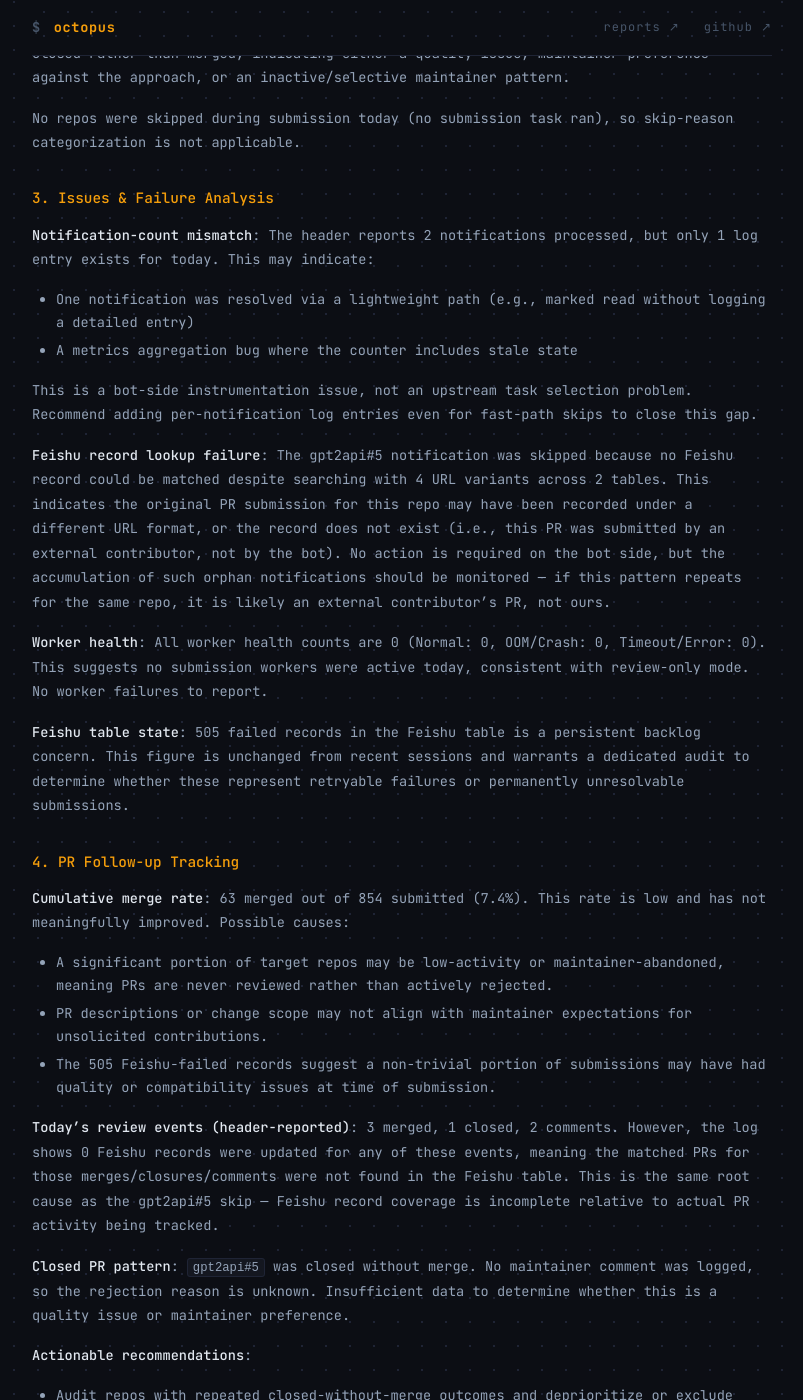
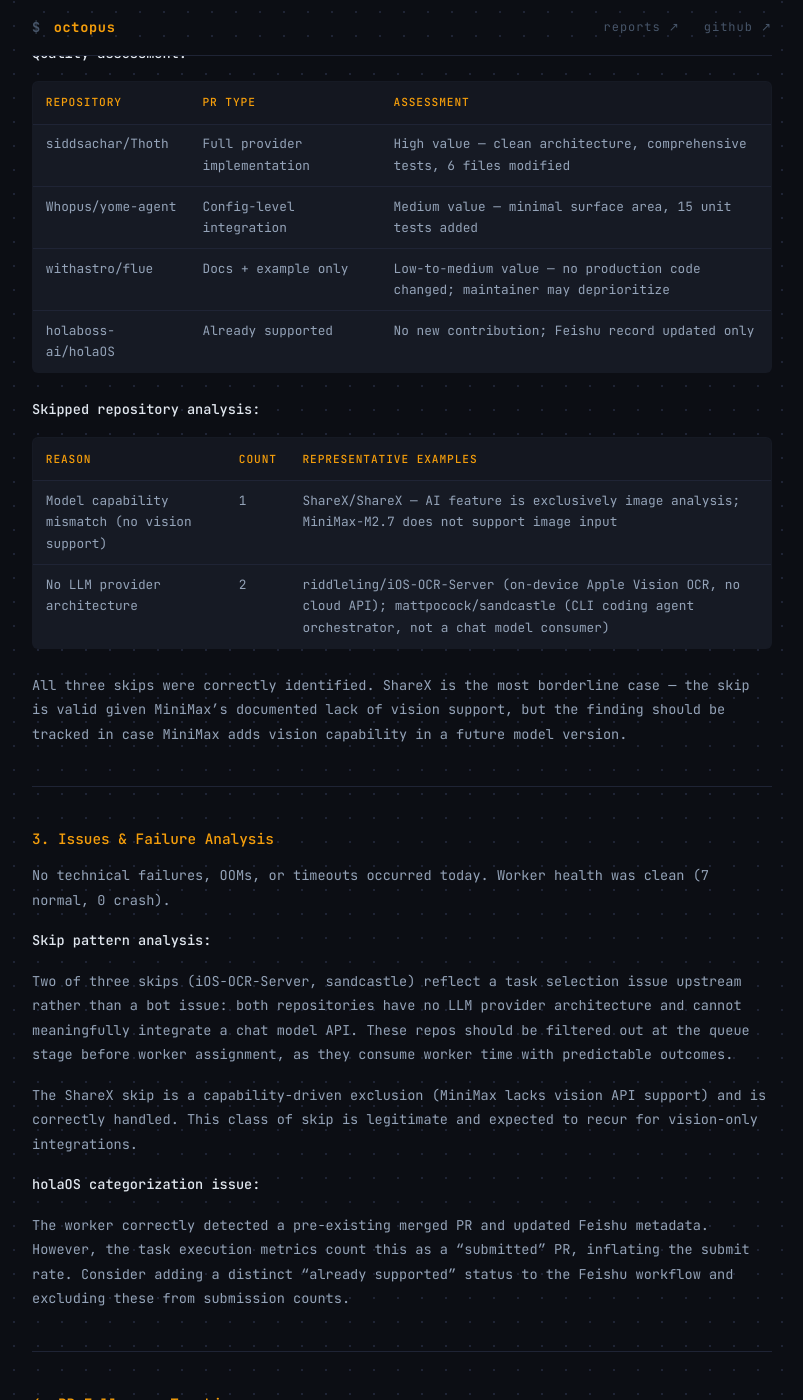
Before and after one commit to octo-patch/daily-reports, a Jekyll site: the page built from 2026-05/2026-05-04.md, in a window 1280 px wide and 1400 px high, scrolled down 826 px. Shown: the whole window, without its empty margins (238-1041 px from the left). Built offline with Jekyll 4.4.1, drawn with Linux system fonts in a browser that asks for light colours; some of the changed text lies outside the part shown.

Commit message:
daily report: 2026-05-04

```diff
--- a/2026-05/2026-05-04.md
+++ b/2026-05/2026-05-04.md
@@ -1,54 +1,75 @@
 ---
 layout: report
 title: "Octopus Daily Report — 2026-05-04"
-summary: "No PR submissions were executed today. The scheduler ran in `github-pr-review` mode only, processing the notification queue rather than submitting new PRs. Submit rate is not applicable for this sessi"
+summary: "7 repositories were processed today, with 4 PRs submitted and 3 skipped, yielding a submit rate of 57.1%. Among the 4 submitted PRs, the actual work breaks down as follows:"
 ---
 
 ## Summary
 
 ### 1. Daily Work Summary
 
-No PR submissions were executed today. The scheduler ran in `github-pr-review` mode only, processing the notification queue rather than submitting new PRs. Submit rate is not applicable for this session.
+7 repositories were processed today, with 4 PRs submitted and 3 skipped, yielding a submit rate of 57.1%. Among the 4 submitted PRs, the actual work breaks down as follows:
 
-Review activity recorded 2 notifications in the header metrics, though log evidence shows only 1 notification was actively processed (review__20260504_130003__9ae33383.log). The discrepancy of 1 notification between the reported count and the log count suggests either a notification was pre-filtered before log entry, or the metrics counter includes a carry-over from a prior run.
+- **New provider integration (full implementation)**: siddsachar/Thoth#41 and Whopus/yome-agent#2 — both added MiniMax as a first-class provider with env var mapping, model constants, and unit tests. Thoth's PR is particularly high-quality, adding 32 test assertions across 3 test files with zero regressions.
+- **Documentation and example addition**: withastro/flue#46 — no functional code change; added README docs, improved JSDoc, improved error messages, and a new example agent file.
+- **Already-supported detection**: holaboss-ai/holaOS#103 — the worker identified that MiniMax support had already been merged on 2026-04-07 and updated the Feishu record accordingly. This was recorded as a success but did not produce a new PR; the submission count for this repo is misleading and should be treated as a "duplicate detected" case rather than a true submission.
 
-The single processed notification involved `432539/gpt2api#5` ("feat: add MiniMax-M2.7 LLM support via official API") — a new LLM provider integration PR that was closed by the maintainer without merging.
+Adjusting for this, effective new PRs submitted today are 3.
+
+---
 
 ### 2. Repository Analysis
 
-Only one repository appeared in today's review logs: `432539/gpt2api`. This is an LLM gateway/proxy project (based on the PR title referencing official API integration), which falls squarely within the target tech stack.
+**Quality assessment:**
 
-The PR itself represents a new model provider addition (MiniMax-M2.7), which is a moderate-value contribution type — not a compatibility fix or docs change. However, it was closed rather than merged, indicating either a quality issue, maintainer preference against the approach, or an inactive/selective maintainer pattern.
+| Repository | PR Type | Assessment |
+|---|---|---|
+| siddsachar/Thoth | Full provider implementation | High value — clean architecture, comprehensive tests, 6 files modified |
+| Whopus/yome-agent | Config-level integration | Medium value — minimal surface area, 15 unit tests added |
+| withastro/flue | Docs + example only | Low-to-medium value — no production code changed; maintainer may deprioritize |
+| holaboss-ai/holaOS | Already supported | No new contribution; Feishu record updated only |
 
-No repos were skipped during submission today (no submission task ran), so skip-reason categorization is not applicable.
+**Skipped repository analysis:**
+
+| Reason | Count | Representative Examples |
+|---|---|---|
+| Model capability mismatch (no vision support) | 1 | ShareX/ShareX — AI feature is exclusively image analysis; MiniMax-M2.7 does not support image input |
+| No LLM provider architecture | 2 | riddleling/iOS-OCR-Server (on-device Apple Vision OCR, no cloud API); mattpocock/sandcastle (CLI coding agent orchestrator, not a chat model consumer) |
+
+All three skips were correctly identified. ShareX is the most borderline case — the skip is valid given MiniMax's documented lack of vision support, but the finding should be tracked in case MiniMax adds vision capability in a future model version.
+
+---
 
 ### 3. Issues & Failure Analysis
 
-**Notification-count mismatch**: The header reports 2 notifications processed, but only 1 log entry exists for today. This may indicate:
-- One notification was resolved via a lightweight path (e.g., marked read without logging a detailed entry)
-- A metrics aggregation bug where the counter includes stale state
+No technical failures, OOMs, or timeouts occurred today. Worker health was clean (7 normal, 0 crash).
 
-This is a bot-side instrumentation issue, not an upstream task selection problem. Recommend adding per-notification log entries even for fast-path skips to close this gap.
+**Skip pattern analysis:**
 
-**Feishu record lookup failure**: The gpt2api#5 notification was skipped because no Feishu record could be matched despite searching with 4 URL variants across 2 tables. This indicates the original PR submission for this repo may have been recorded under a different URL format, or the record does not exist (i.e., this PR was submitted by an external contributor, not by the bot). No action is required on the bot side, but the accumulation of such orphan notifications should be monitored — if this pattern repeats for the same repo, it is likely an external contributor's PR, not ours.
+Two of three skips (iOS-OCR-Server, sandcastle) reflect a task selection issue upstream rather than a bot issue: both repositories have no LLM provider architecture and cannot meaningfully integrate a chat model API. These repos should be filtered out at the queue stage before worker assignment, as they consume worker time with predictable outcomes.
 
-**Worker health**: All worker health counts are 0 (Normal: 0, OOM/Crash: 0, Timeout/Error: 0). This suggests no submission workers were active today, consistent with review-only mode. No worker failures to report.
+The ShareX skip is a capability-driven exclusion (MiniMax lacks vision API support) and is correctly handled. This class of skip is legitimate and expected to recur for vision-only integrations.
 
-**Feishu table state**: 505 failed records in the Feishu table is a persistent backlog concern. This figure is unchanged from recent sessions and warrants a dedicated audit to determine whether these represent retryable failures or permanently unresolvable submissions.
+**holaOS categorization issue:**
+
+The worker correctly detected a pre-existing merged PR and updated Feishu metadata. However, the task execution metrics count this as a "submitted" PR, inflating the submit rate. Consider adding a distinct "already supported" status to the Feishu workflow and excluding these from submission counts.
+
+---
 
 ### 4. PR Follow-up Tracking
 
-**Cumulative merge rate**: 63 merged out of 854 submitted (7.4%). This rate is low and has not meaningfully improved. Possible causes:
+No review activity was recorded today (0 notifications, 0 merges, 0 closures, 0 comments). No new maintainer feedback to analyze.
 
-- A significant portion of target repos may be low-activity or maintainer-abandoned, meaning PRs are never reviewed rather than actively rejected.
-- PR descriptions or change scope may not align with maintainer expectations for unsolicited contributions.
-- The 505 Feishu-failed records suggest a non-trivial portion of submissions may have had quality or compatibility issues at time of submission.
+**Cumulative merge rate context:**
 
-**Today's review events (header-reported)**: 3 merged, 1 closed, 2 comments. However, the log shows 0 Feishu records were updated for any of these events, meaning the matched PRs for those merges/closures/comments were not found in the Feishu table. This is the same root cause as the gpt2api#5 skip — Feishu record coverage is incomplete relative to actual PR activity being tracked.
+The overall merge rate stands at 7.4% (63 merged out of 854 submitted). Without today's review data it is not possible to attribute the low rate to a specific cause, but plausible factors based on PR composition include:
 
-**Closed PR pattern**: `gpt2api#5` was closed without merge. No maintainer comment was logged, so the rejection reason is unknown. Insufficient data to determine whether this is a quality issue or maintainer preference.
+- Documentation-only PRs (such as withastro/flue#46) are frequently closed or ignored by maintainers who prefer functional changes; these should be tracked separately to assess their merge rate relative to full implementation PRs.
+- A significant portion of the 854 total PRs may target repositories with low maintainer activity; insufficient data to confirm without reviewing the closed/no-response breakdown.
 
-**Actionable recommendations**:
-- Audit repos with repeated closed-without-merge outcomes and deprioritize or exclude them from future submission queues.
-- Investigate the 505 failed Feishu records to determine how many correspond to PRs that are still open upstream — those represent untracked merge opportunities.
-- Add a fallback logging step for notifications resolved via the fast path (no Feishu match) to eliminate the notification-count discrepancy.
+**Recommended actions:**
+
+1. Pull the merged-vs-closed breakdown from Feishu for the full 854 PRs to distinguish "low maintainer activity" from "PR quality issues."
+2. Flag docs-only PRs as a separate category in metrics to isolate their merge rate.
+3. Add queue-side filtering to exclude repos with no cloud LLM API dependencies before worker assignment, reducing wasted runs on targets like iOS-OCR-Server and sandcastle.
+4. Add an "already supported" Feishu status distinct from "success" to prevent inflate submit counts.
```
